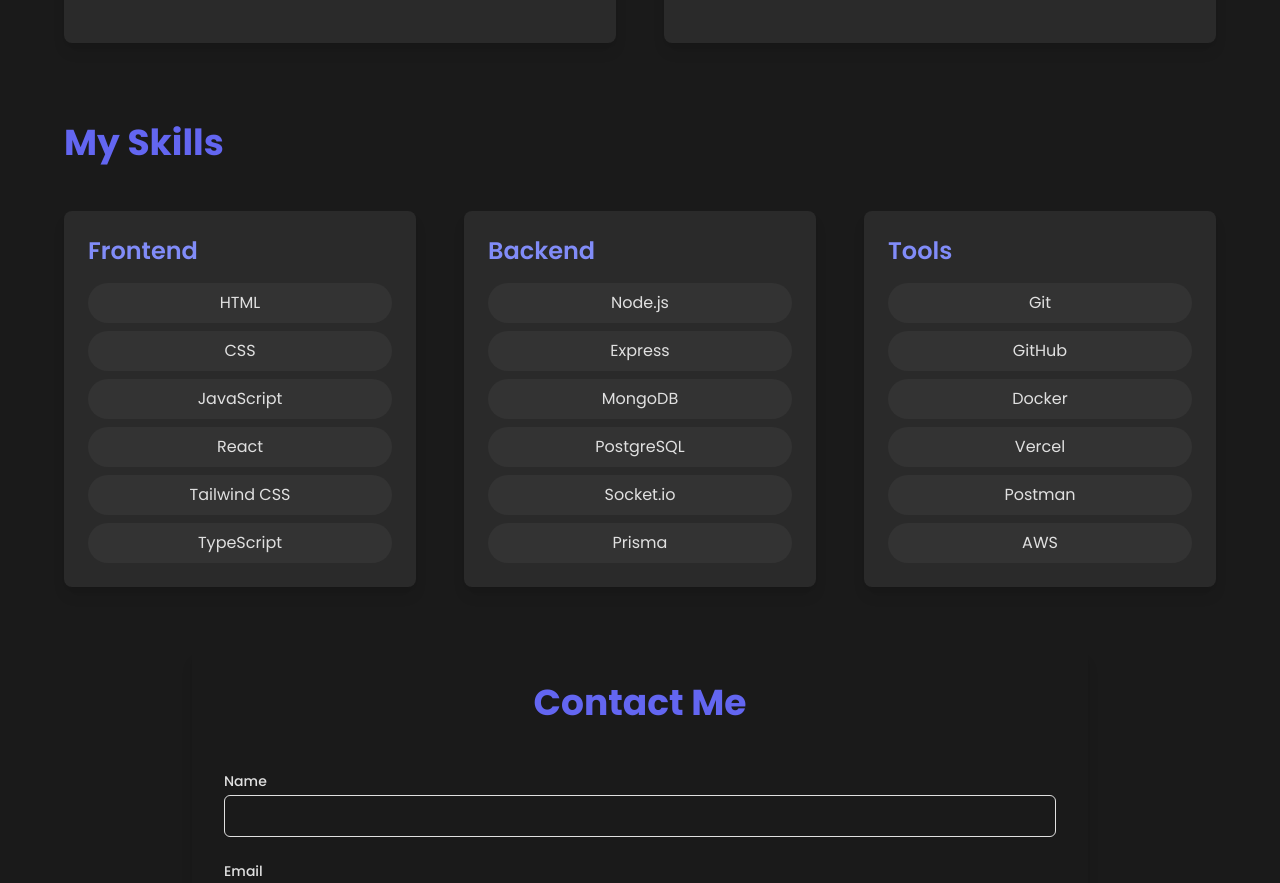
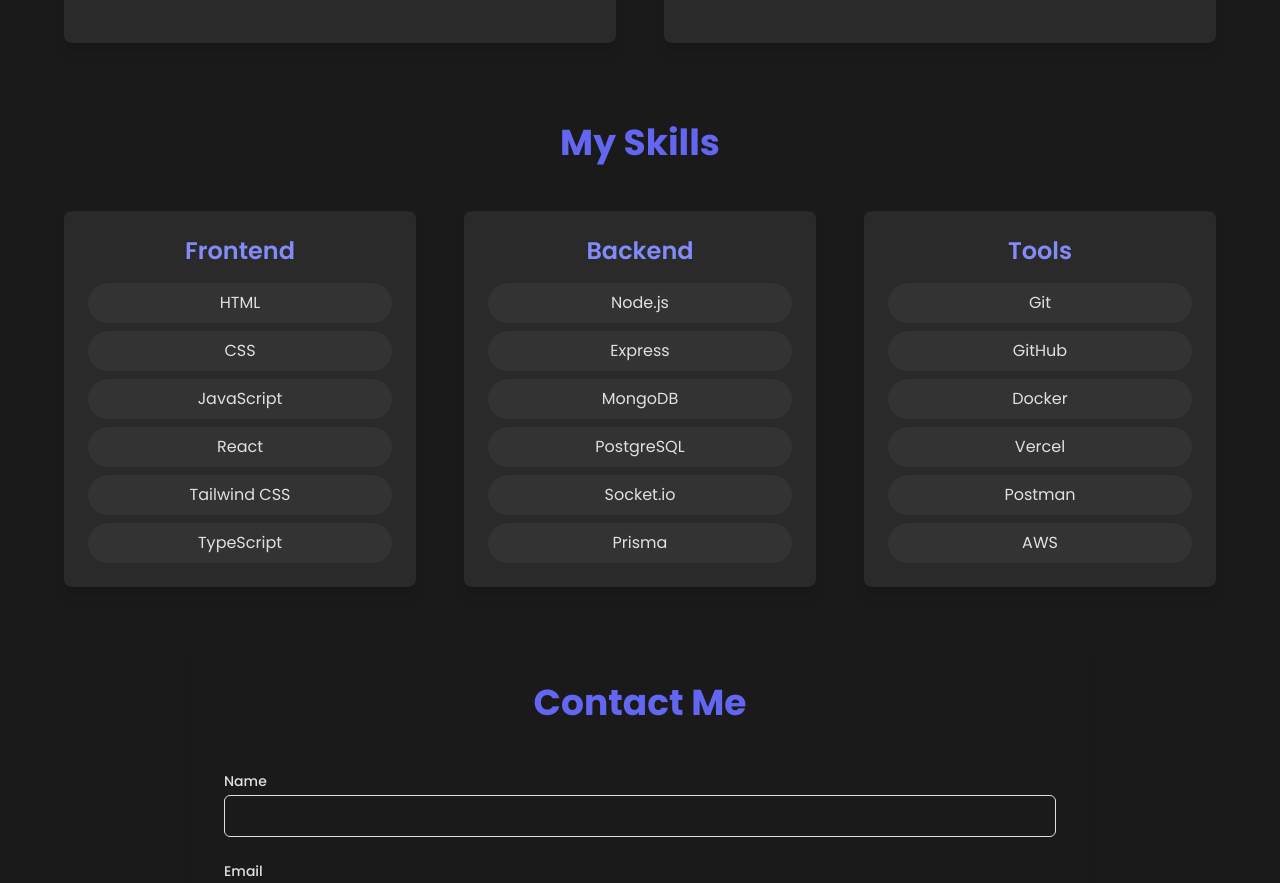
Before and after one commit to NirbhaySingh74/portfoio, a React (Vite) app: page / in a window 1280 px wide. Shown: the part 1920-2803 px from the top of the page. Built offline with nearby package versions, Linux system fonts and the light colour scheme.

Commit message:
Skills Modified

```diff
--- a/src/components/Skills.tsx
+++ b/src/components/Skills.tsx
@@ -35,7 +35,7 @@
     >
       <div className="max-w-6xl mx-auto">
         <motion.h2
-          className="text-3xl md:text-4xl font-bold mb-12 text-indigo-500"
+          className="text-3xl md:text-4xl font-bold mb-12 text-indigo-500 text-center"
           initial={{ opacity: 0, y: 20 }}
           whileInView={{ opacity: 1, y: 0 }}
           transition={{ duration: 0.8 }}
@@ -54,7 +54,7 @@
                 transition={{ duration: 0.8, delay: 0.2 * index }}
                 viewport={{ once: true }}
               >
-                <h3 className="text-2xl font-semibold mb-4 text-indigo-400 capitalize">
+                <h3 className="text-2xl font-semibold mb-4 text-indigo-400 capitalize text-center">
                   {category}
                 </h3>
                 <ul className="space-y-2">
```
